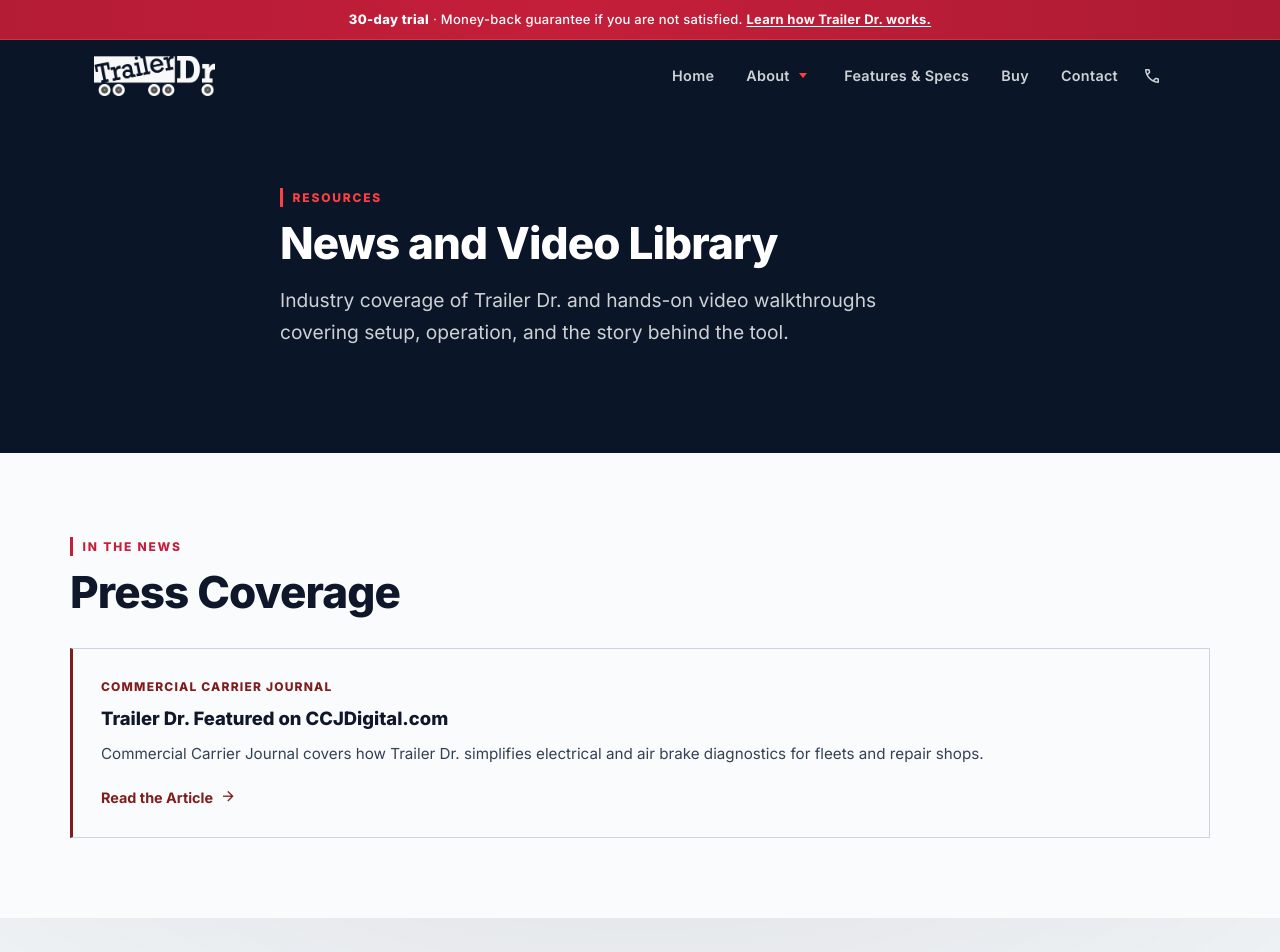
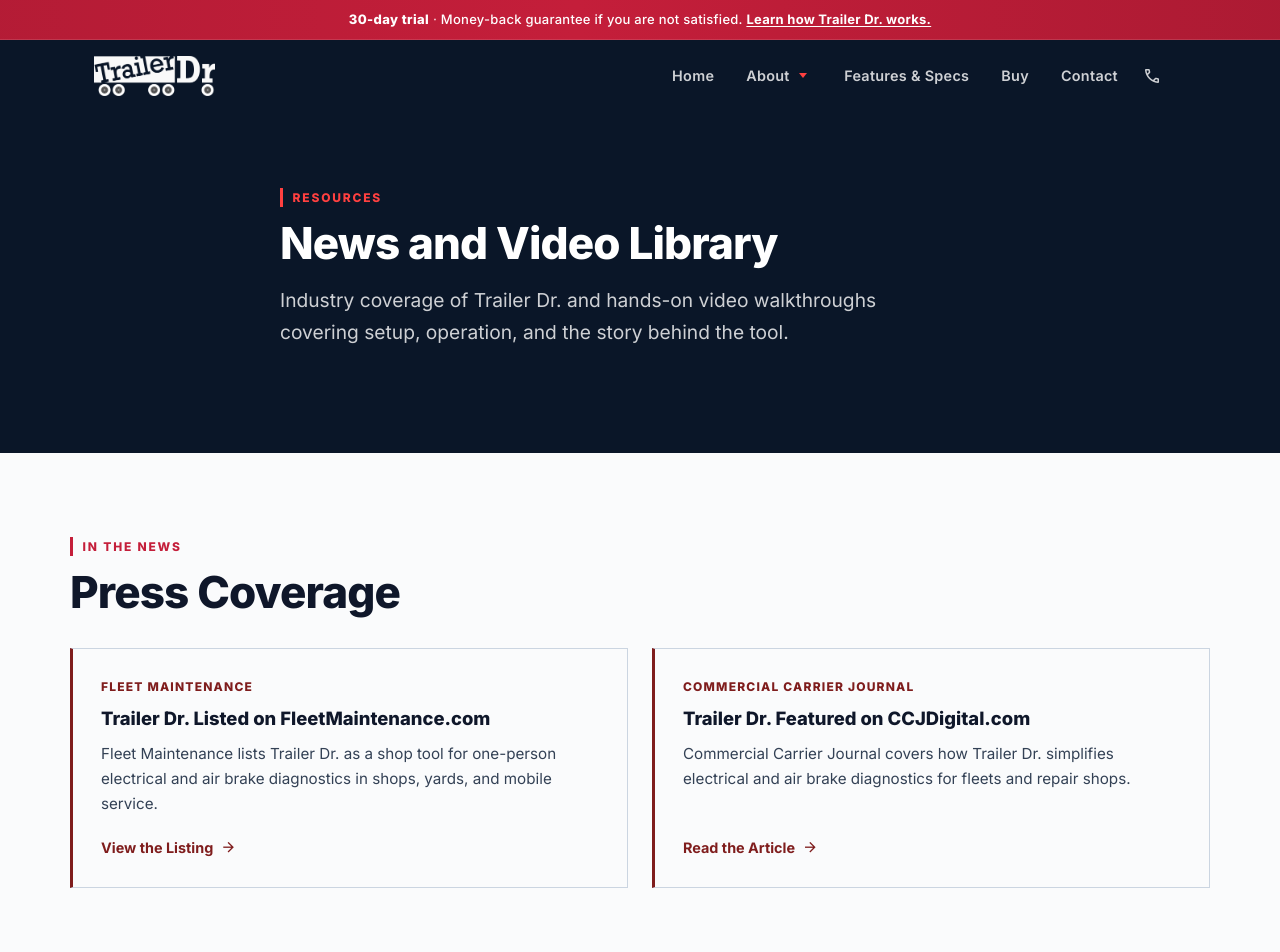
Before and after one commit to aparadisdesign/trailerdr, a Next.js app: page /resources in a window 1280 px wide. Shown: the top 952 px of the page. Built offline with nearby package versions, Linux system fonts and the light colour scheme.

Commit message:
Fleetmaintinance news article add

```diff
--- a/src/data/resourcesData.ts
+++ b/src/data/resourcesData.ts
@@ -5,10 +5,14 @@ export interface ResourceVideo {
 }
 
 export interface PressArticle {
+  id: string;
   headline: string;
   publisher: string;
   url: string;
   description: string;
+  linkLabel: string;
+  datePublished?: string;
+  schemaType: "NewsArticle" | "Article";
 }
 
 export const RESOURCE_VIDEOS: ResourceVideo[] = [
@@ -37,13 +41,29 @@ export const RESOURCE_VIDEOS: ResourceVideo[] = [
   },
 ];
 
-export const pressCoverage: PressArticle = {
-  headline: "Trailer Dr. Featured on CCJDigital.com",
-  publisher: "Commercial Carrier Journal",
-  url: "https://www.ccjdigital.com/maintenance/article/15827483/trailer-dr-tool-simplifies-electrical-air-brake-diagnostics",
-  description:
-    "Commercial Carrier Journal covers how Trailer Dr. simplifies electrical and air brake diagnostics for fleets and repair shops.",
-};
+export const pressArticles: PressArticle[] = [
+  {
+    id: "press-fleet-maintenance",
+    headline: "Trailer Dr. Listed on FleetMaintenance.com",
+    publisher: "Fleet Maintenance",
+    url: "https://www.fleetmaintenance.com/in-the-bay/tools/product/55406624/trailer-dr-trailer-dr",
+    description:
+      "Fleet Maintenance lists Trailer Dr. as a shop tool for one-person electrical and air brake diagnostics in shops, yards, and mobile service.",
+    linkLabel: "View the Listing",
+    datePublished: "2026-10-27",
+    schemaType: "Article",
+  },
+  {
+    id: "press-ccj",
+    headline: "Trailer Dr. Featured on CCJDigital.com",
+    publisher: "Commercial Carrier Journal",
+    url: "https://www.ccjdigital.com/maintenance/article/15827483/trailer-dr-tool-simplifies-electrical-air-brake-diagnostics",
+    description:
+      "Commercial Carrier Journal covers how Trailer Dr. simplifies electrical and air brake diagnostics for fleets and repair shops.",
+    linkLabel: "Read the Article",
+    schemaType: "NewsArticle",
+  },
+];
 
 function videoSchemaId(youtubeId: string): string {
   return `https://thetrailerdr.com/resources#video-${youtubeId}`;
@@ -76,26 +96,31 @@ export const resourcesSchema = {
       about: { "@id": "https://thetrailerdr.com/product#product" },
       publisher: { "@id": "https://thetrailerdr.com/#organization" },
       hasPart: [
-        { "@id": "https://thetrailerdr.com/resources#press-ccj" },
+        ...pressArticles.map((article) => ({
+          "@id": `https://thetrailerdr.com/resources#${article.id}`,
+        })),
         ...RESOURCE_VIDEOS.map((video) => ({
           "@id": videoSchemaId(video.youtubeId),
         })),
       ],
     },
-    {
-      "@type": "NewsArticle",
-      "@id": "https://thetrailerdr.com/resources#press-ccj",
-      headline: pressCoverage.headline,
-      description: pressCoverage.description,
-      url: pressCoverage.url,
-      mainEntityOfPage: pressCoverage.url,
+    ...pressArticles.map((article) => ({
+      "@type": article.schemaType,
+      "@id": `https://thetrailerdr.com/resources#${article.id}`,
+      headline: article.headline,
+      description: article.description,
+      url: article.url,
+      mainEntityOfPage: article.url,
+      ...(article.datePublished
+        ? { datePublished: article.datePublished }
+        : {}),
       isPartOf: { "@id": "https://thetrailerdr.com/resources#webpage" },
       publisher: {
         "@type": "Organization",
-        name: pressCoverage.publisher,
+        name: article.publisher,
       },
       about: { "@id": "https://thetrailerdr.com/product#product" },
-    },
+    })),
     ...videoEntities,
     {
       "@type": "BreadcrumbList",
--- a/src/views/Resources.tsx
+++ b/src/views/Resources.tsx
@@ -1,5 +1,5 @@
 import VideoEmbed from "../components/VideoEmbed";
-import { pressCoverage, RESOURCE_VIDEOS } from "../data/resourcesData";
+import { pressArticles, RESOURCE_VIDEOS } from "../data/resourcesData";
 import "./Resources.css";
 
 function Resources() {
@@ -23,26 +23,27 @@ function Resources() {
           <p className="section-label">In the News</p>
           <h2 className="section-title">Press Coverage</h2>
           <div className="resources-news">
+            {pressArticles.map((article) => (
               <a
                 className="resources-news-card"
-              href={pressCoverage.url}
+                href={article.url}
                 target="_blank"
                 rel="noopener noreferrer"
+                key={article.id}
               >
-              <p className="resources-news-card__pub">{pressCoverage.publisher}</p>
-              <h3 className="resources-news-card__title">
-                {pressCoverage.headline}
-              </h3>
+                <p className="resources-news-card__pub">{article.publisher}</p>
+                <h3 className="resources-news-card__title">{article.headline}</h3>
                 <p className="resources-news-card__excerpt">
-                {pressCoverage.description}
+                  {article.description}
                 </p>
                 <span className="resources-news-card__link">
-                Read the Article
+                  {article.linkLabel}
                   <span className="material-symbols-outlined" aria-hidden="true">
                     arrow_forward
                   </span>
                 </span>
               </a>
+            ))}
           </div>
         </div>
       </section>
```
Lines whose indentation alone changed are shown as unchanged.
